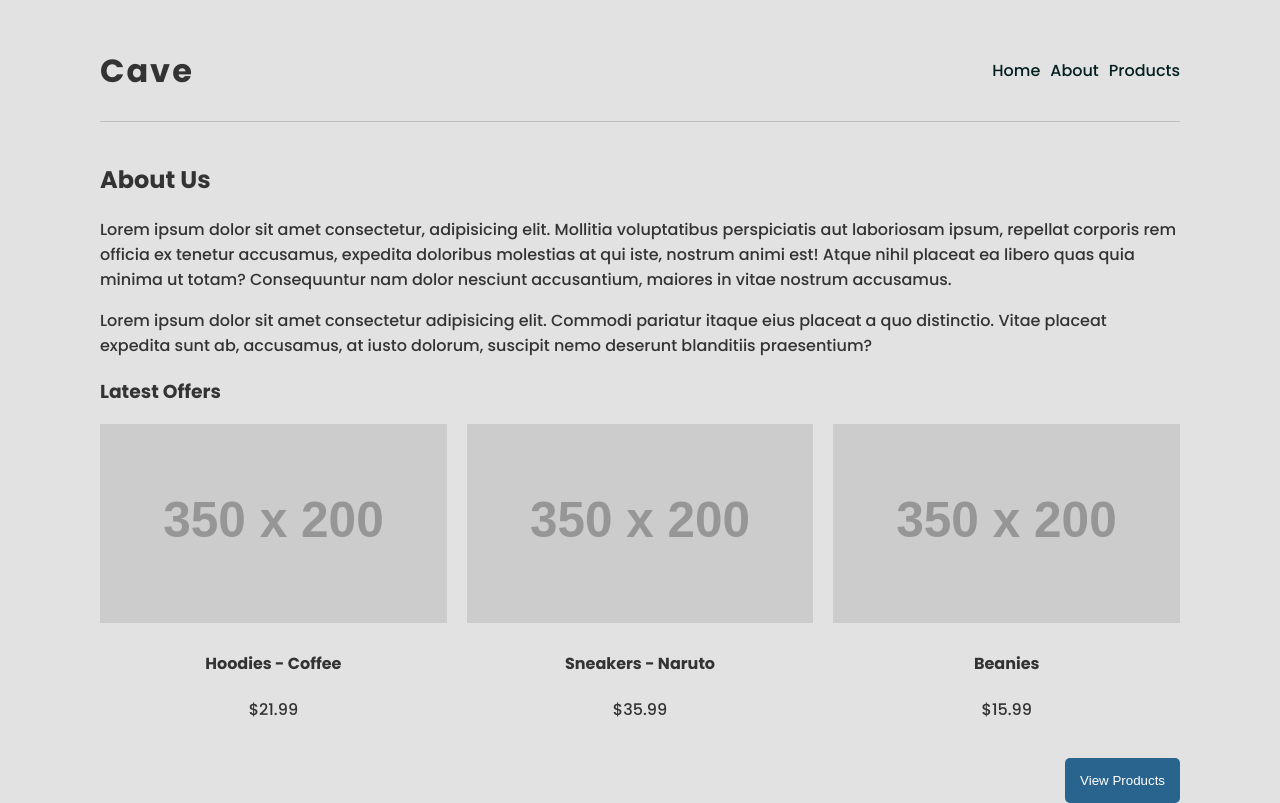
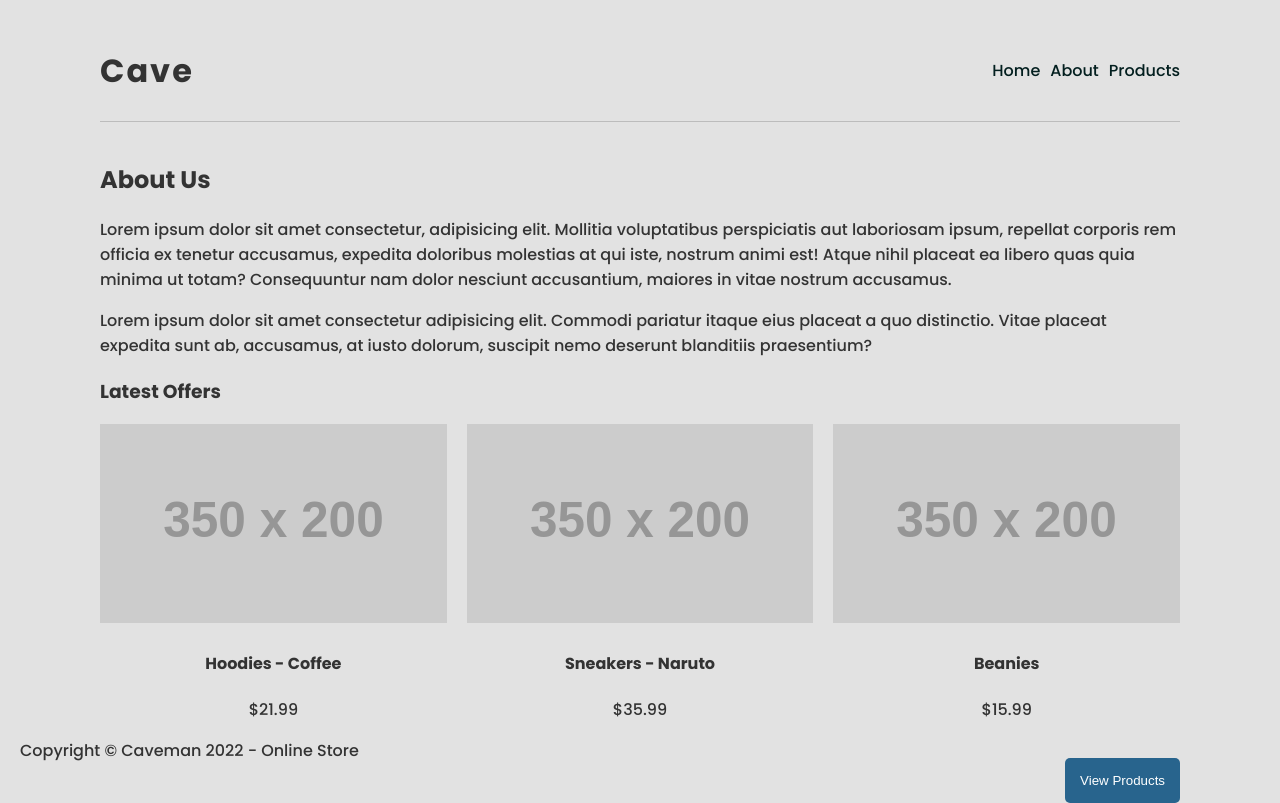
Before and after one commit to iamLolade/cave, a React (Create React App) app: page /about/offers in a window 1280 px wide. Built offline with nearby package versions, Linux system fonts and the light colour scheme.

Commit message:
Updated and styled Home component

```diff
--- a/src/App.js
+++ b/src/App.js
@@ -4,17 +4,14 @@ import About from "./pages/About";
 import ProductDetails from "./pages/ProductDetails";
 import Products from "./pages/Products";
 import Offers from "./pages/Offers";
+import Navbar from "./components/Navbar"
+import Footer from "./components/Footer"
 
 function App() {
   return (
     <div className="App">
       <BrowserRouter>
-        <nav>
-          <h1>Cave</h1>
-          <Link to="/">Home</Link>
-          <Link to="/about">About</Link>
-          <Link to="/products">Products</Link>
-        </nav>
+        <Navbar />
         <Routes>
             <Route path="/" element={<Home />} />
             <Route path="/about/*" element={<About />} />
@@ -22,6 +19,7 @@ function App() {
             <Route path="/products" element={<Products />} />
             <Route path="/offers" element={<Offers />} />
         </Routes>
+        <Footer />
       </BrowserRouter>
     </div>
   );
--- /dev/null
+++ b/src/components/Footer.js
@@ -0,0 +1,9 @@
+const Footer = () => {
+    return (
+        <div className="footer">
+            Copyright &copy; Caveman 2022 - Online Store
+        </div>
+     );
+}
+
+export default Footer;
--- /dev/null
+++ b/src/components/Navbar.js
@@ -0,0 +1,14 @@
+import { BrowserRouter, Link, Route, Routes } from "react-router-dom";
+
+const Navbar = () => {
+    return (
+        <nav>
+          <h1>Cave</h1>
+          <Link to="/">Home</Link>
+          <Link to="/about">About</Link>
+          <Link to="/products">Products</Link>
+        </nav>
+     );
+}
+
+export default Navbar;
```
